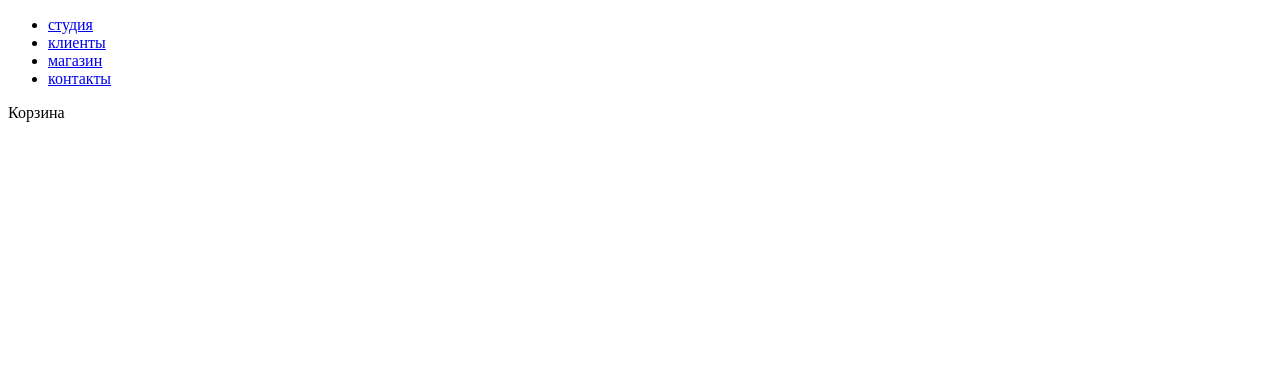
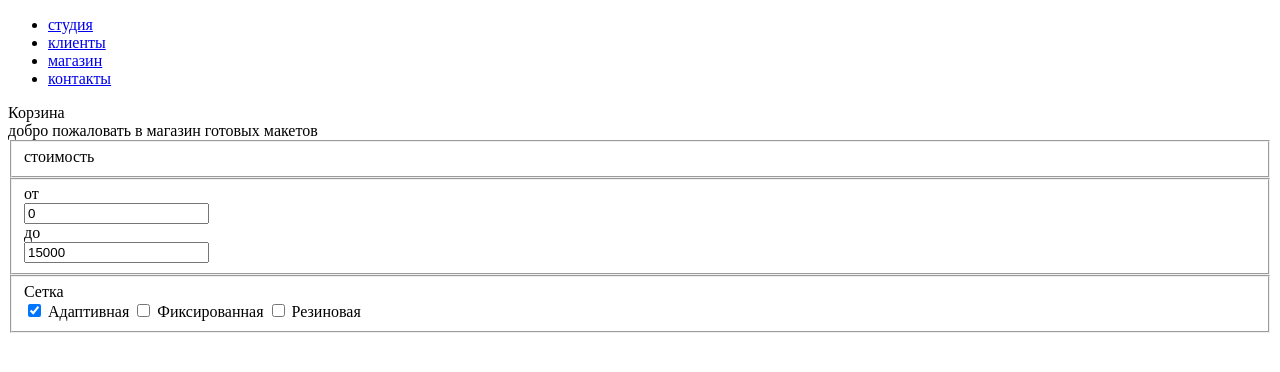
Before and after one commit to shevninoleg/155300-nerds, a plain HTML site: page nerds-catalog.html in a window 1280 px wide. Drawn offline with Linux system fonts and the light colour scheme.

Commit message:
Aside в каталоге и шапка в обоих страницах

```diff
--- a/nerds-catalog.html
+++ b/nerds-catalog.html
@@ -5,6 +5,7 @@
     <title>HTML Academy: Нёрдс</title>
   </head>
   <body>
+<!--верхний бар с корзиной-->
     <header class="main-header">
       <div class="container">
         <nav class="main-navigation">
@@ -26,7 +27,39 @@
         <div class="user-block">
           <a class="basket">Корзина</a>
         </div>
+    </header>
+<!--верхний бар с корзиной-->
+<div class="catalog-title">добро пожаловать в магазин готовых макетов</div>
 
+<!--Фильтр по цене, небольшая затупка-->
+<div class="catalog">
+  <aside class="catalof-filter">
+    <form action="" method="">
+      <fieldset>
+        <div class="filter-title">стоимость
+        </div>
+        <div class="filter-slider" id="price_slider"></div>
+      </fieldset>
+
+      <fieldset>
+        <div class="min-price">от</div>
+        <input type="text" name="min-price" value="0">
+        <div class="max-price">до</div>
+        <input type="text" name="max-price" value="15000">
+      </fieldset>
+<!--Сетка-->
+      <fieldset>
+        <div class="grid">Сетка</div>
+          <input type="checkbox" id="ch1" checked>
+          <label for="ch1">Адаптивная</label>
+          <input type="checkbox" id="ch2">
+          <label for="ch2">Фиксированная</label>
+          <input type="checkbox" id="ch3">
+          <label for="ch3">Резиновая</label>
+      </fieldset>
+<!--Сетка-->
+
+<!--Особенности-->
 
 
   </body>
```
Also changed, not shown: index.html (+24 -1 lines).
